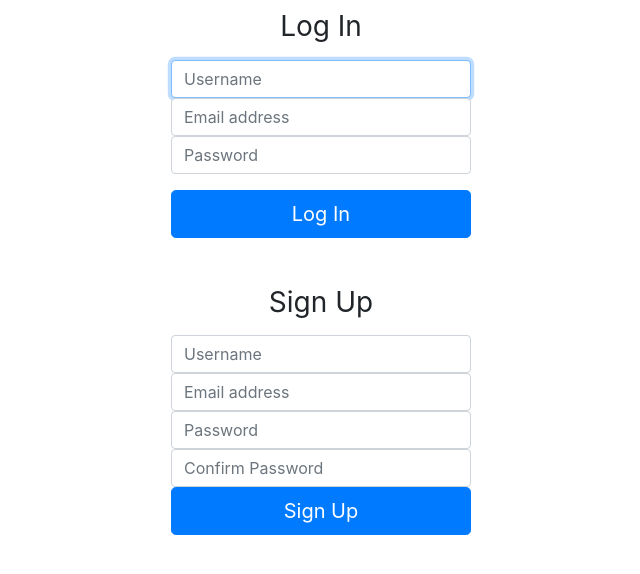
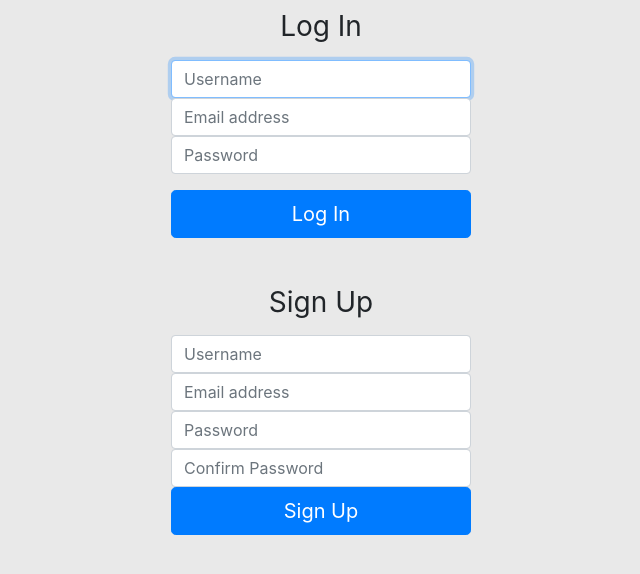
Before and after one commit to klemons/BloggyMcBloggerson, a PHP site: page / in a window 1280 px wide. Shown: the top 574 px of the page, without its empty margins (287-927 px from the left). Run offline with PHP 8.4, Linux system fonts and the light colour scheme.

Commit message:
Update index.php

```diff
--- a/index.php
+++ b/index.php
@@ -31,7 +31,7 @@
         }
         else
         {
-          document.getElementById("pass_same").innerHTML = "No Match";
+          document.getElementById("pass_same").innerHTML = " Passwords Don't Match";
           document.getElementById("pass_same").style.background = "Red";
           document.getElementById("pass_same").style.color = "White";
         }
@@ -39,7 +39,7 @@
     </script>
   </head>
 
-<body class="text-center">
+<body class="text-center" style="background-color:#E9E9E9">
 
 
 <?php
```
